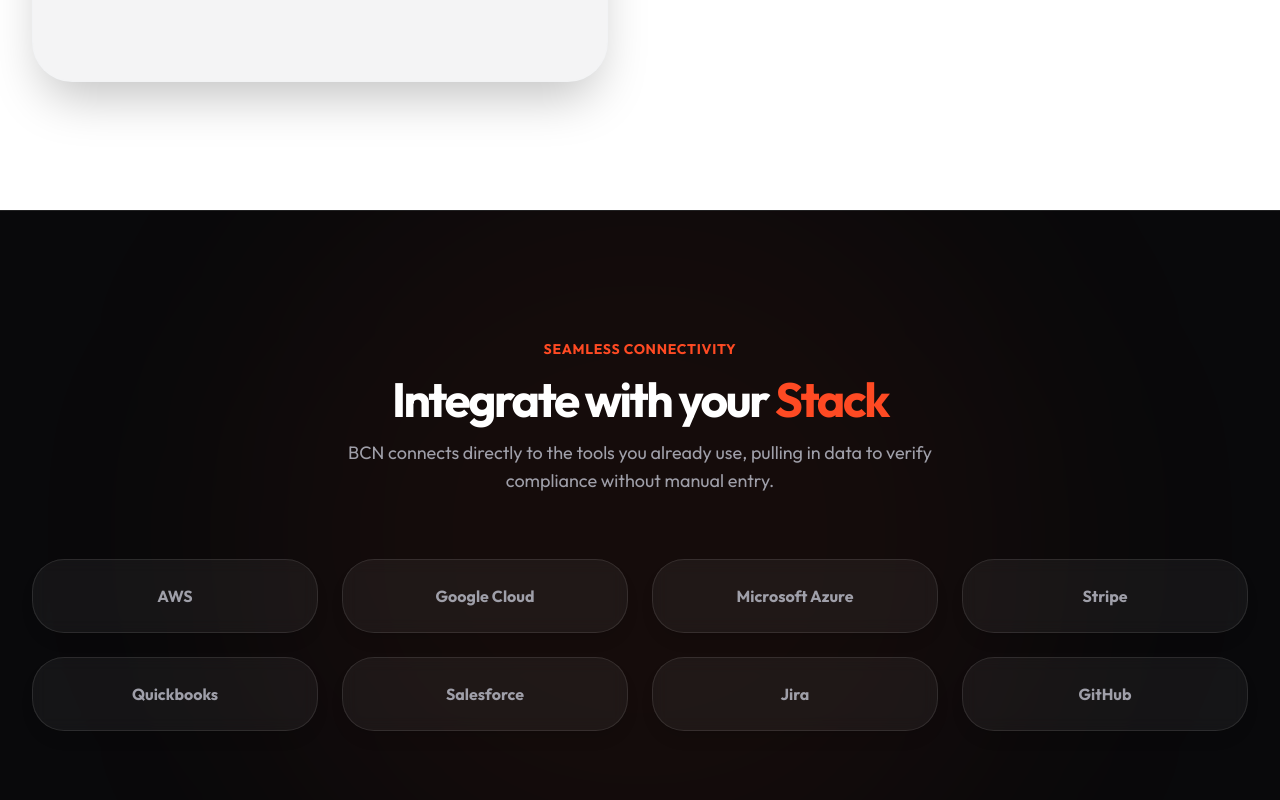
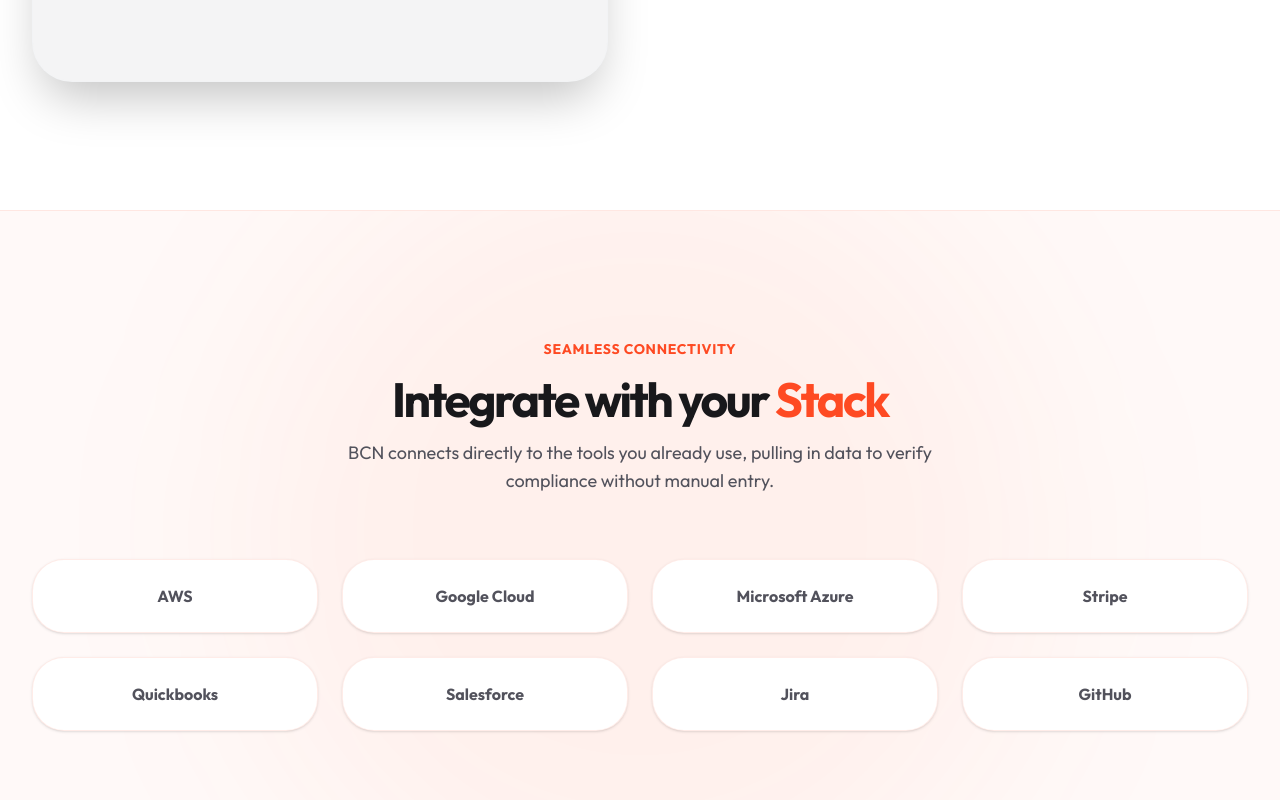
Before and after one commit to Ranjitpatra26/bcn-business-compliance-navigator, a Next.js app: page /features in a window 1280 px wide. Shown: the part 2440-3240 px from the top of the page. Built offline with nearby package versions, Linux system fonts and the light colour scheme; no server answers; a web font is replaced by a local one.

Commit message:
style: update integration grid to light warm aesthetic matching brand colors

```diff
--- a/src/app/(public)/features/page.tsx
+++ b/src/app/(public)/features/page.tsx
@@ -119,15 +119,15 @@
         </section>
 
         {/* Integration Grid */}
-        <section className="w-full bg-zinc-950 text-white py-32 mb-32 border-y border-white/10 relative overflow-hidden">
+        <section className="w-full bg-[#fff9f8] dark:bg-zinc-900/30 py-32 mb-32 border-y border-bcn-red/10 relative overflow-hidden">
           {/* subtle background glow */}
-          <div className="absolute top-1/2 left-1/2 -translate-x-1/2 -translate-y-1/2 w-[800px] h-[800px] bg-bcn-red/5 rounded-full blur-[120px] pointer-events-none" />
+          <div className="absolute top-1/2 left-1/2 -translate-x-1/2 -translate-y-1/2 w-[800px] h-[800px] bg-bcn-red/5 rounded-full blur-[100px] pointer-events-none" />
 
           <div className="max-w-7xl mx-auto px-6 lg:px-8 relative z-10">
             <div className="text-center mb-16">
               <div className="text-bcn-red font-bold tracking-wider text-sm uppercase mb-4">Seamless Connectivity</div>
-              <h2 className="text-3xl md:text-5xl font-bold tracking-tighter mb-4 text-white">Integrate with your <span className="text-bcn-red">Stack</span></h2>
-              <p className="text-zinc-400 max-w-2xl mx-auto text-lg">BCN connects directly to the tools you already use, pulling in data to verify compliance without manual entry.</p>
+              <h2 className="text-3xl md:text-5xl font-bold tracking-tighter mb-4 text-zinc-900 dark:text-white">Integrate with your <span className="text-bcn-red">Stack</span></h2>
+              <p className="text-zinc-600 dark:text-zinc-400 max-w-2xl mx-auto text-lg">BCN connects directly to the tools you already use, pulling in data to verify compliance without manual entry.</p>
             </div>
 
             <div className="grid grid-cols-2 md:grid-cols-4 gap-6">
@@ -138,9 +138,9 @@
                   whileInView={{ opacity: 1, scale: 1 }}
                   viewport={{ once: true }}
                   transition={{ delay: i * 0.1, type: "spring", stiffness: 100 }}
-                  className="bg-white/5 backdrop-blur-sm border border-white/10 rounded-2xl p-6 flex items-center justify-center shadow-lg hover:shadow-bcn-red/10 transition-all duration-300 hover:border-bcn-red/40 hover:bg-white/10 cursor-pointer group"
+                  className="bg-white dark:bg-zinc-900 border border-bcn-red/10 rounded-2xl p-6 flex items-center justify-center shadow-sm hover:shadow-xl hover:shadow-bcn-red/10 transition-all duration-300 hover:-translate-y-1 cursor-pointer group"
                 >
-                  <span className="font-bold text-zinc-400 group-hover:text-white transition-colors">{integration}</span>
+                  <span className="font-bold text-zinc-600 dark:text-zinc-400 group-hover:text-bcn-red transition-colors">{integration}</span>
                 </motion.div>
               ))}
             </div>
```
